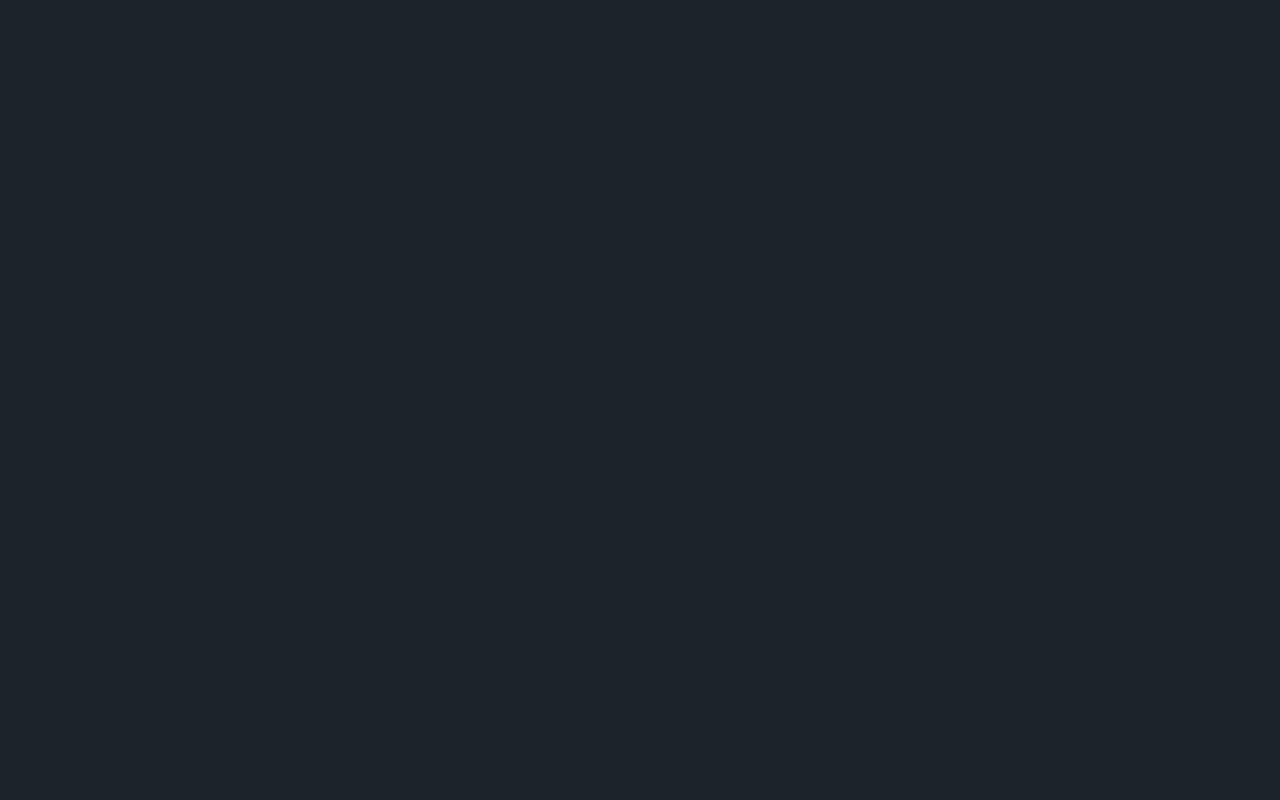
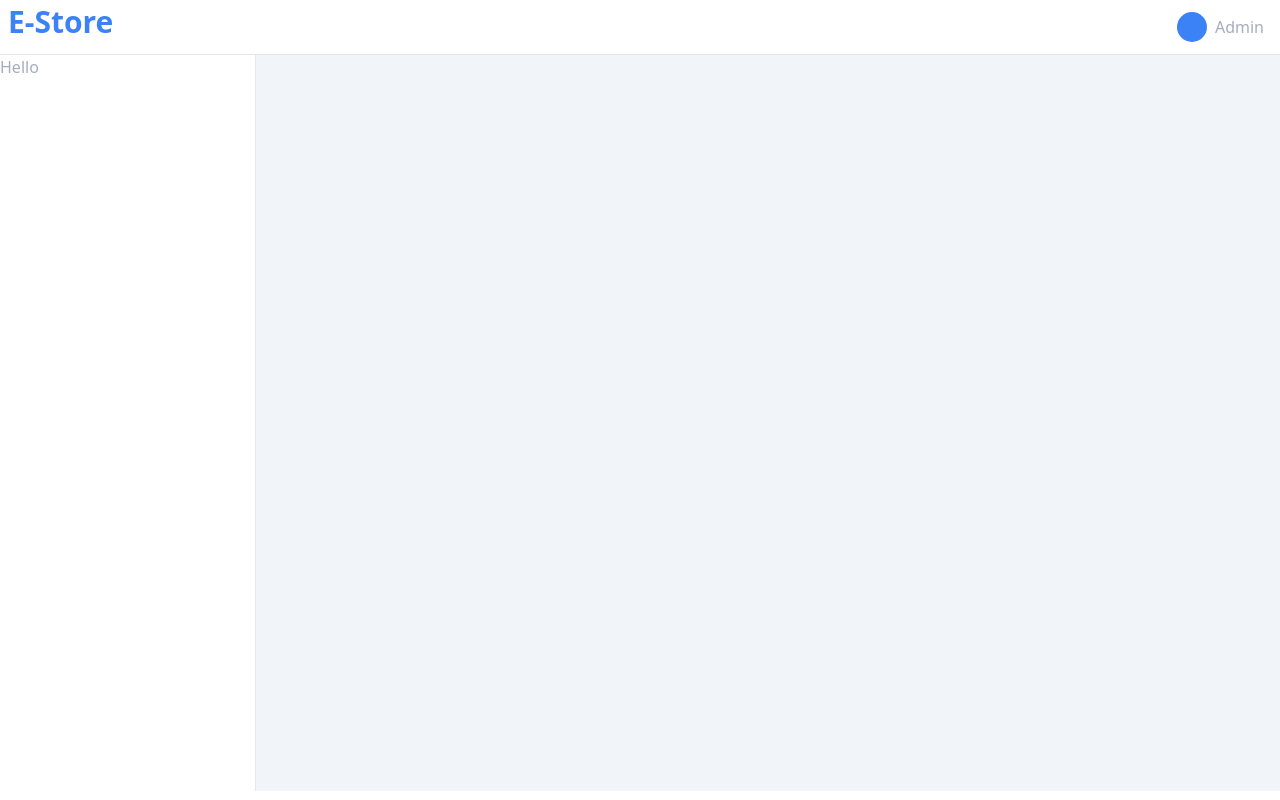
Before and after one commit to shivraj0124/E-commerce, a React (Vite) app in the folder Frontend/: page /admin/dashboard in a window 1280 px wide. Before the commit this address had no page. Built offline with nearby package versions, Linux system fonts and the light colour scheme.

Commit message:
admin-dashboard-started

```diff
--- a/Frontend/src/App.jsx
+++ b/Frontend/src/App.jsx
@@ -33,7 +33,8 @@ import LocalShippingOutlinedIcon from "@mui/icons-material/LocalShippingOutlined
 import PersonIcon from "@mui/icons-material/Person";
 import LightModeIcon from "@mui/icons-material/LightMode";
 import DarkModeIcon from "@mui/icons-material/DarkMode";
-
+// admin components
+import MainAdminContainer from "./Components/AdminDashboard/MainAdminContainer";
 const App = ({ location }) => {
   const [isModalOpen, setIsModalOpen] = useState(false);
   const handleModal = () => {
@@ -108,6 +109,9 @@ const App = ({ location }) => {
           <Route path="login" element={<LoginBox />} />
           <Route path="register-user" element={<UserSignupBox />} />
         </Route>
+        <Route path="/admin">
+          <Route path="/admin/dashboard" element={<MainAdminContainer />} />
+        </Route>
       </Routes>
 
       {homePage && (
--- /dev/null
+++ b/Frontend/src/components/AdminDashboard/MainAdminContainer.jsx
@@ -0,0 +1,23 @@
+import React from 'react'
+import Navbar from './Navbar'
+import { Outlet } from 'react-router-dom'
+import Sidebar from './Sidebar'
+function MainAdminContainer() {
+  return (
+    <div className='bg-white w-full min-h-screen'>
+        <Navbar />
+        <div className=' grid grid-col-1 min-[900px]:grid-cols-[20%_auto]'>
+                <div className='  hidden min-[900px]:block h-[92vh]'>
+                    <Sidebar />
+                </div>
+                <div className='bg-slate-100 overflow-y-auto'>
+                    <Outlet />
+                </div>
+
+            </div>
+
+    </div>
+  )
+}
+
+export default MainAdminContainer
--- /dev/null
+++ b/Frontend/src/components/AdminDashboard/Navbar.jsx
@@ -0,0 +1,19 @@
+import React from 'react'
+
+function Navbar() {
+  return (
+    <div className='w-[100%]  flex justify-between px-2 py-1 border-b'>
+      <div>
+        <span className='font-bold text-3xl text-blue-500'>E-Store</span>
+      </div>
+      <div>
+        <div className='flex items-center p-2 gap-2'>
+            <div className='w-[30px] h-[30px] rounded-[50%] bg-blue-500 hover:bg-opacity-25'></div>
+            <span>Admin</span>
+        </div>
+      </div>
+    </div>
+  )
+}
+
+export default Navbar
--- /dev/null
+++ b/Frontend/src/components/AdminDashboard/Sidebar.jsx
@@ -0,0 +1,11 @@
+import React from 'react'
+
+function Sidebar() {
+  return (
+    <div className='h-full over border-r bg-white'>
+      Hello
+    </div>
+  )
+}
+
+export default Sidebar
```
